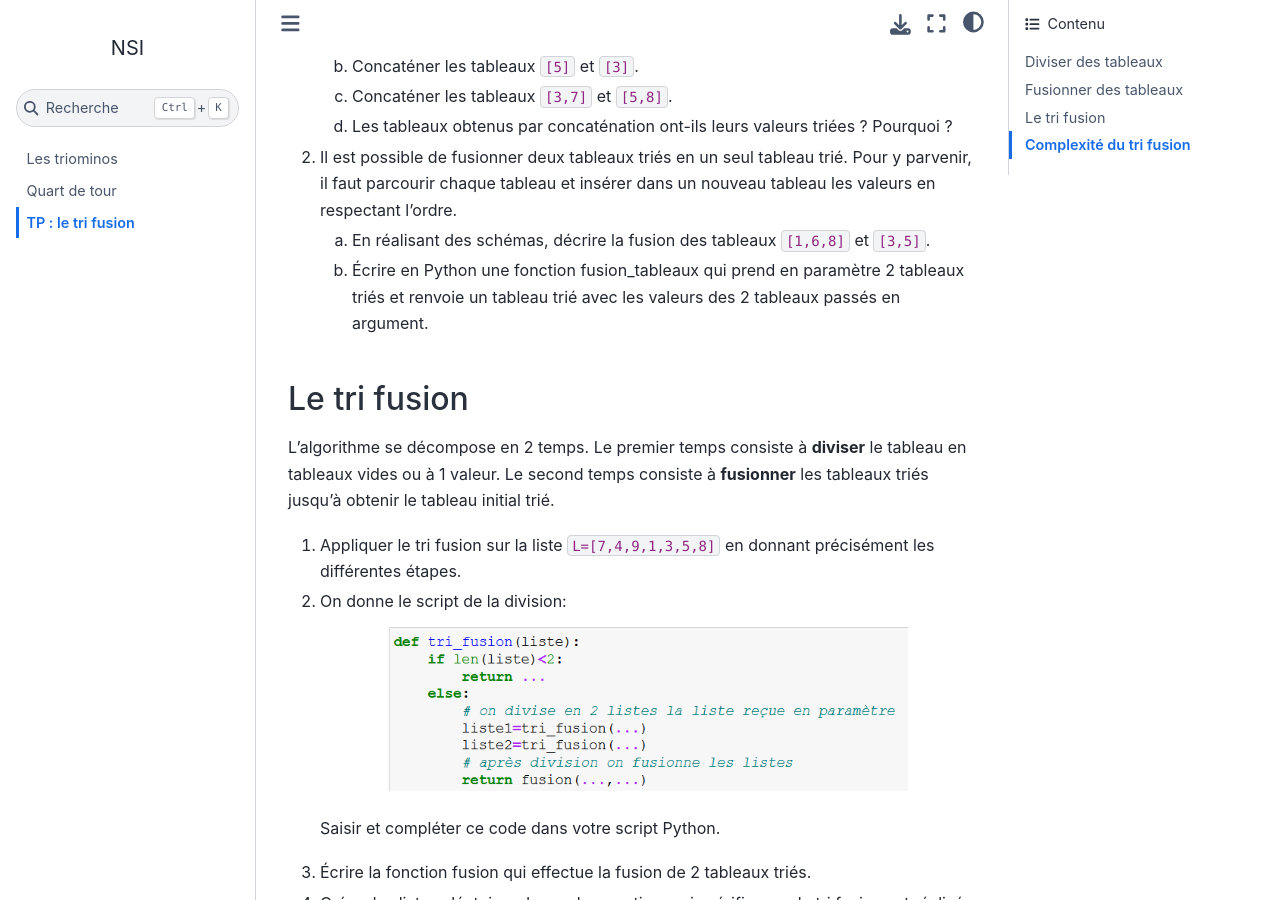
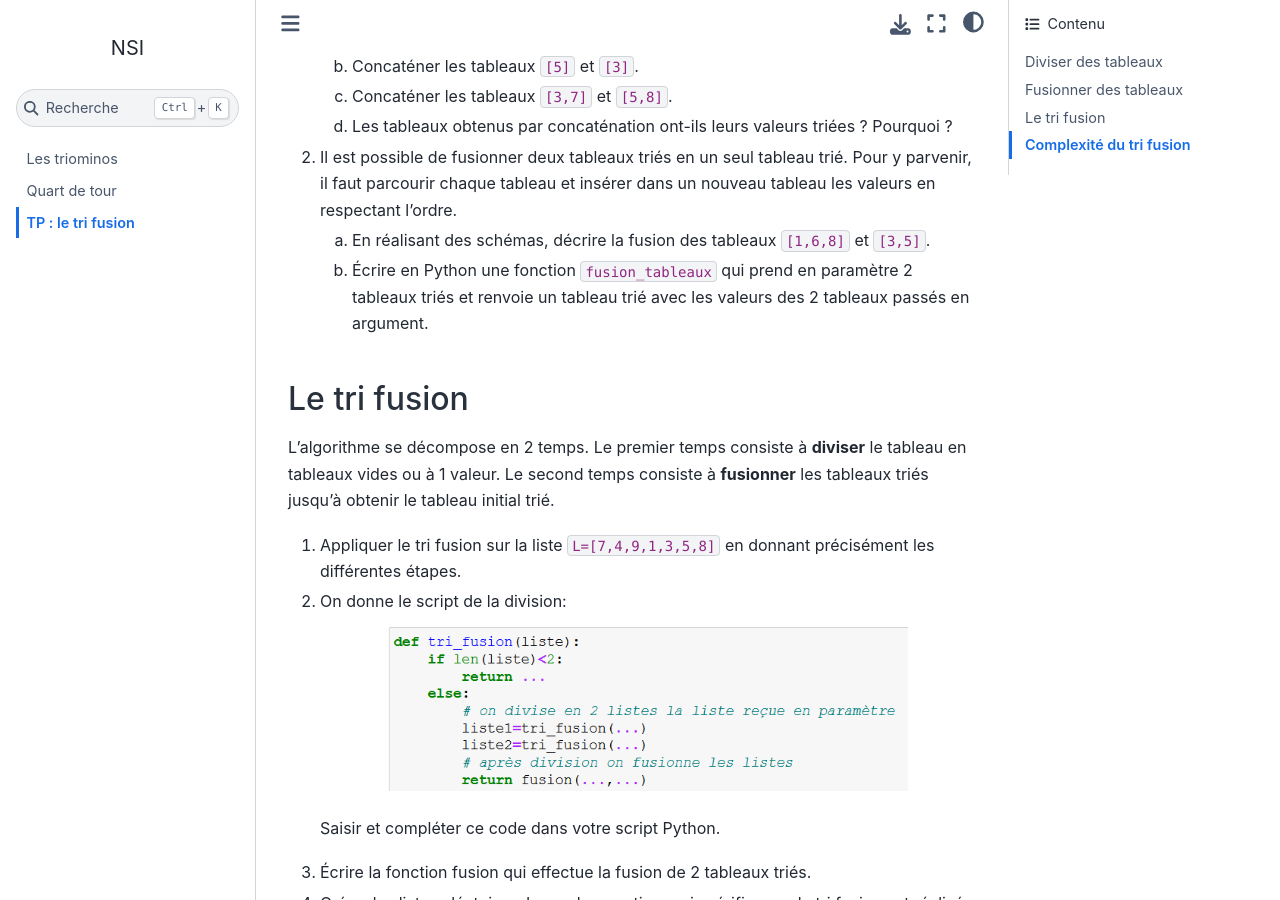
Before and after one commit to ychistel/tnsi_diviser_pour_regner, a Sphinx documentation site: the page built from source/content/tri_fusion.rst, in a window 1280 px wide and 900 px high, scrolled down 1283 px. Built offline with Sphinx 7.4.7 and the Sphinx Book theme 1.1.4, drawn with Linux system fonts in a browser that asks for light colours.

```diff
--- a/source/content/tri_fusion.rst
+++ b/source/content/tri_fusion.rst
@@ -53,7 +53,7 @@ La fusion de 2 tableaux peut se réaliser de plusieurs façons.
 #. Il est possible de fusionner deux tableaux triés en un seul tableau trié. Pour y parvenir, il faut parcourir chaque tableau et insérer dans un nouveau tableau les valeurs en respectant l’ordre.
 
    a. En réalisant des schémas, décrire la fusion des tableaux ``[1,6,8]`` et ``[3,5]``.
-   #. Écrire en Python une fonction fusion_tableaux qui prend en paramètre 2 tableaux triés et renvoie un tableau trié avec les valeurs des 2 tableaux passés en argument.
+   #. Écrire en Python une fonction ``fusion_tableaux`` qui prend en paramètre 2 tableaux triés et renvoie un tableau trié avec les valeurs des 2 tableaux passés en argument.
 
 Le tri fusion
 -------------
```
